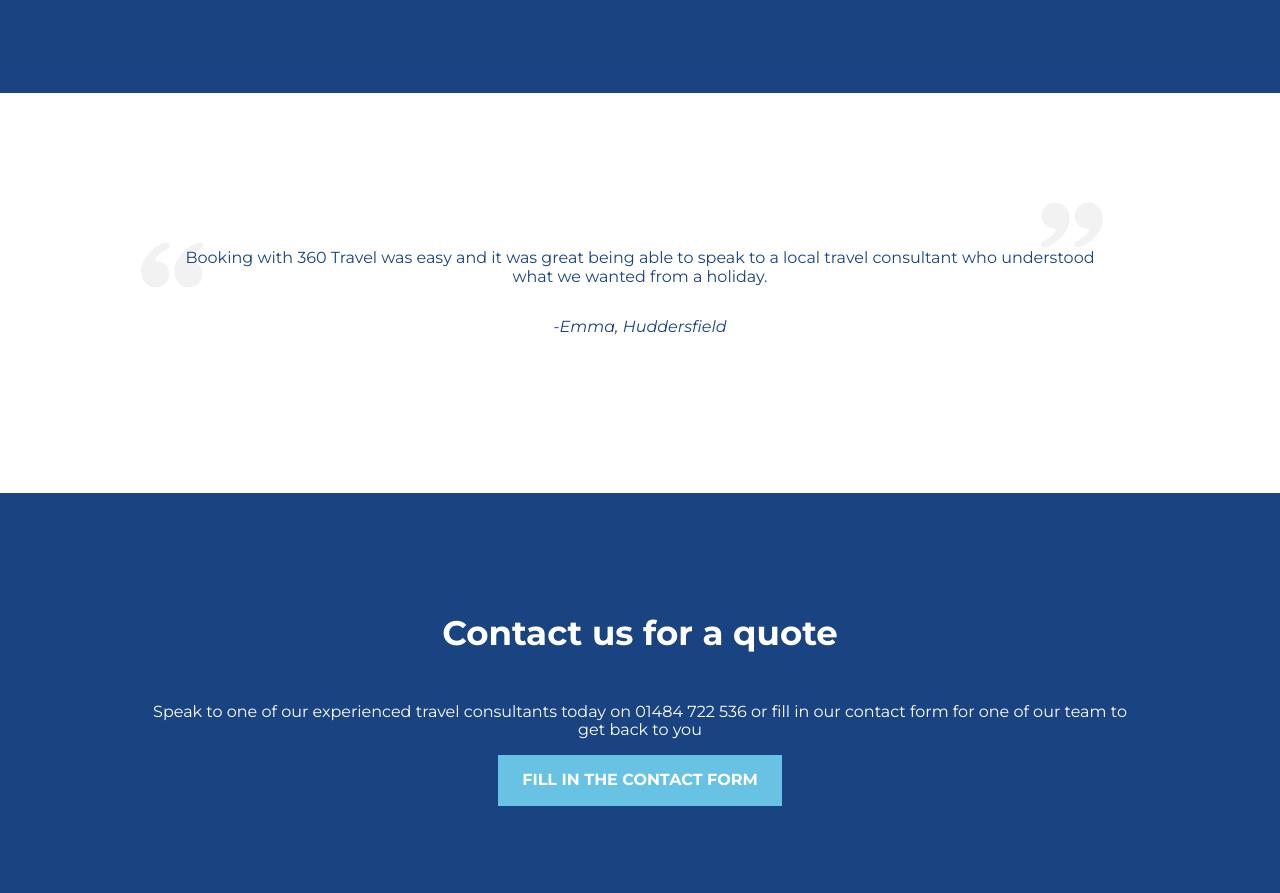
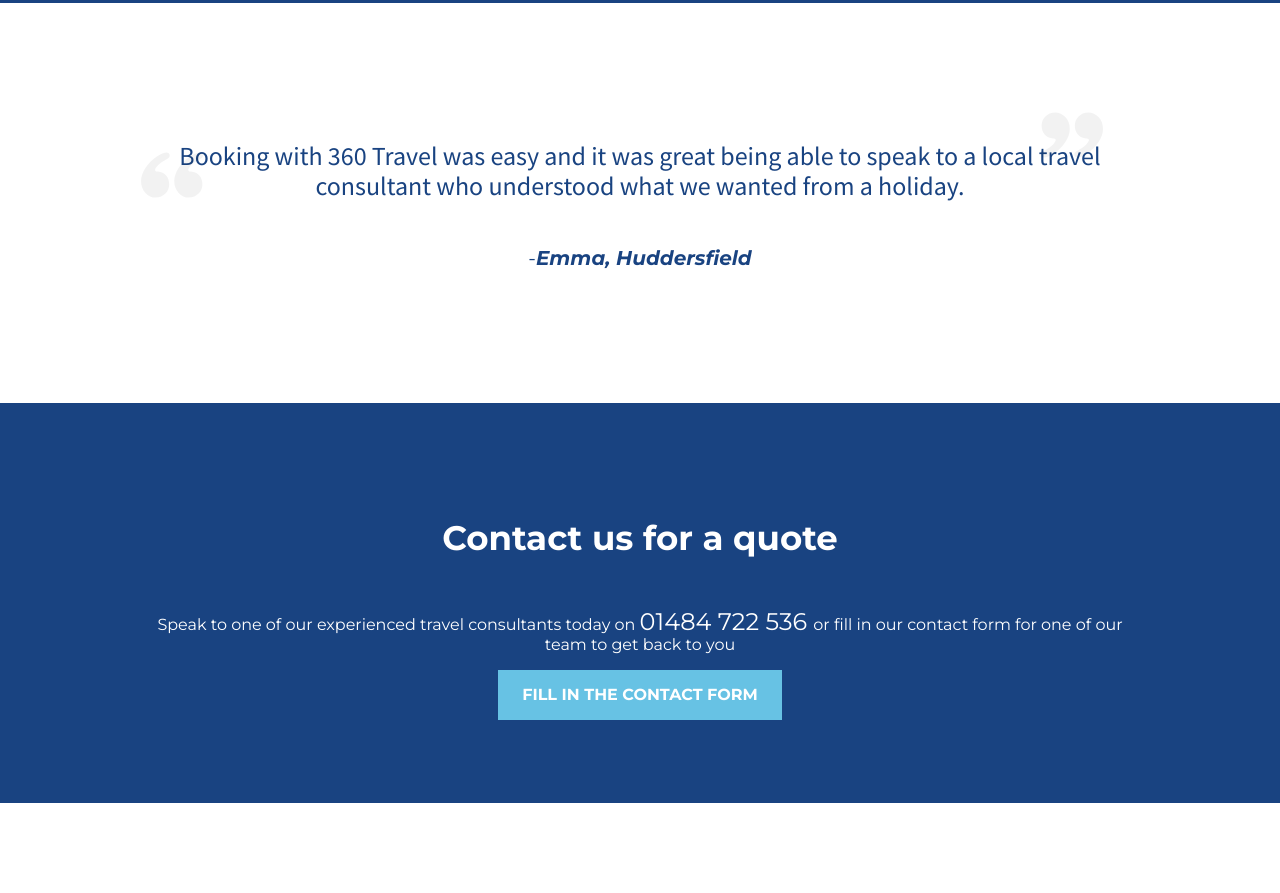
Before and after one commit to YusafS94/splitpixel-360travel-test, a plain HTML site: page index.html in a window 1280 px wide. Shown: the part 1266-2159 px from the top of the page. After the commit the page ends 2069 px from the top, so only its background shows below. Drawn offline with Linux system fonts and the light colour scheme; a web font is replaced by a local one.

Commit message:
final changes done. mobile and tablet font size responsivity and quotes tweaked to fit design

```diff
--- a/css/block-1-cards.css
+++ b/css/block-1-cards.css
@@ -26,6 +26,7 @@
   background-position: center;
   background-size: cover;
   background-repeat: no-repeat;
+  padding: 30px 30px 25px;
 }
 
 .individual-card:hover > * {
@@ -105,4 +106,7 @@
     grid-template-columns: 1fr;
     grid-template-rows: repeat(4, 1fr);
   }
+  .individual-card:not(hover) > .individual-card-subheading {
+    opacity: 1;
+  }
 }
--- a/css/block-2-explore.css
+++ b/css/block-2-explore.css
@@ -25,9 +25,6 @@
   width: 350px;
   max-width: 100%;
 }
-/* .explore-cta-heading, .explore-cta-subheading, .explore-cta-paragraph {
-    color: var(--secondary-colour);
-  } */
 .explore-cta-subheading {
   font-weight: 400;
 }
@@ -47,4 +44,8 @@
   .explore-cta-inner-img {
     margin: 2em auto;
   }
+  .explore-cta-left {
+    order: 1;
+    text-align: left;
+  }
 }
--- a/css/block-3-testimonial.css
+++ b/css/block-3-testimonial.css
@@ -40,21 +40,14 @@
 }
 .testimonial-heading {
   font-weight: 400;
-  /* width: 50%; */
+  font-size: 26px;
+  font-family: 'Source Sans Pro', sans-serif;
+  width: 100%;
+  max-width: 1000px;
 }
-/* .testimonial-heading::before {
-    position: relative;
-    top: 0;
-    left: 0;
-    content: url("/images/open-quote.svg");
-    width: 100px;
-    height: 100px;
-  }
-  .testimonial-heading::after {
-    position: relative;
-    top: 0;
-    right: 0;
-    content: url("/images/close-quote.svg");
-    width: 100px;
-    height: 100px;
-  } */
+.testimonial-subheading {
+  font-size: 20px;
+}
+.text-span {
+  font-size: 24px;
+}
--- a/index.html
+++ b/index.html
@@ -53,10 +53,10 @@
       <div class="explore-cta-outer container">
         <div class="explore-cta-inner explore-cta-left">
           <h3 class="explore-cta-heading">Explore Sri Lanka</h3>
-          <h4 class="explore-cta-subheading">
+          <p class="explore-cta-subheading">
             Luxury Sri Lanka tour with wildlife safari and beach break, from
             £1,186 per person
-          </h4>
+          </p>
           <p class="explore-cta-paragraph">Based on 2 people for 10 nights.</p>
           <a href="#" class="button explore-cta-button">Find out more</a>
         </div>
@@ -78,7 +78,7 @@
           to a local travel consultant who understood what we wanted from a
           holiday.
         </blockquote>
-        <p class="testimonial-subheading">-<cite>Emma, Huddersfield</cite></p>
+        <p class="testimonial-subheading">-<cite><strong>Emma, Huddersfield</strong></cite></p>
         <div class="open-quote"></div>
         <div class="close-quote"></div>
       </div>
@@ -89,8 +89,10 @@
       <div class="contact-cta-outer">
         <h3 class="contact-heading">Contact us for a quote</h3>
         <p class="contact-subheading">
-          Speak to one of our experienced travel consultants today on 01484 722
-          536 or fill in our contact form for one of our team to get back to you
+          Speak to one of our experienced travel consultants today on <span class="text-span">
+            01484 722
+            536
+          </span> or fill in our contact form for one of our team to get back to you
         </p>
         <a href="#" class="button contact-button">Fill in the contact form</a>
       </div>
```
Also changed, not shown: css/styles.css (line endings or trailing spaces).
